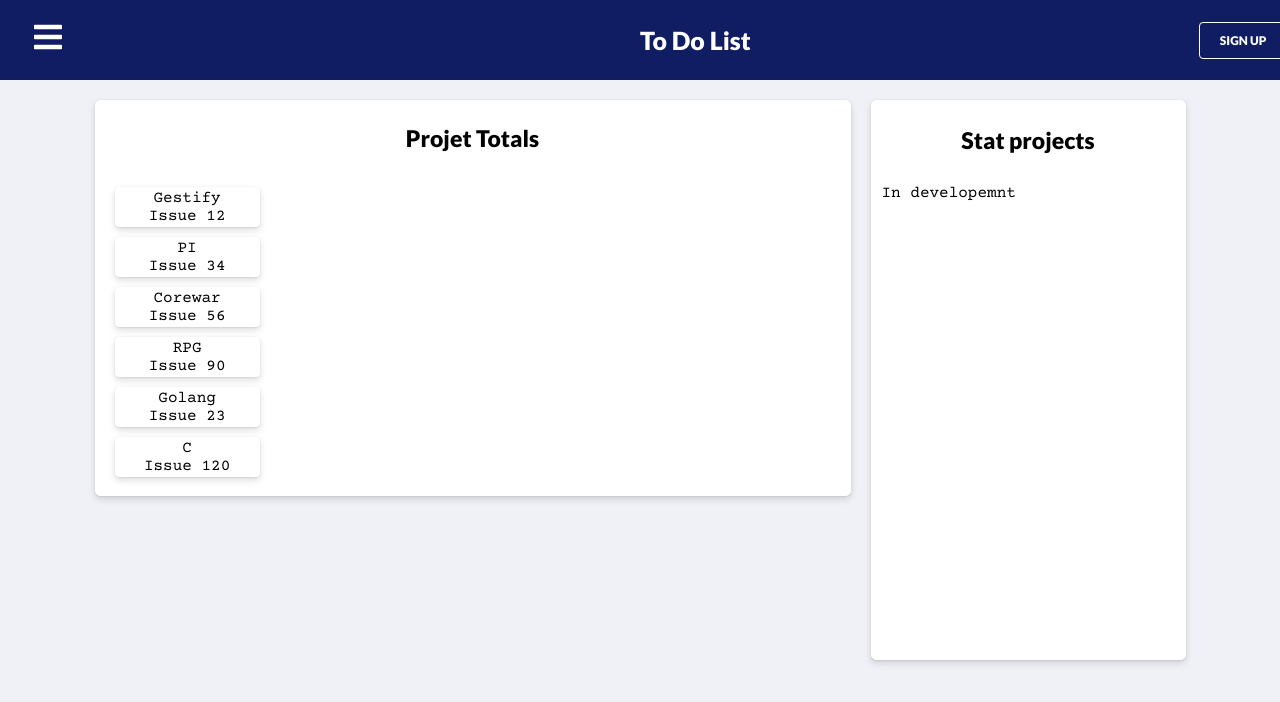
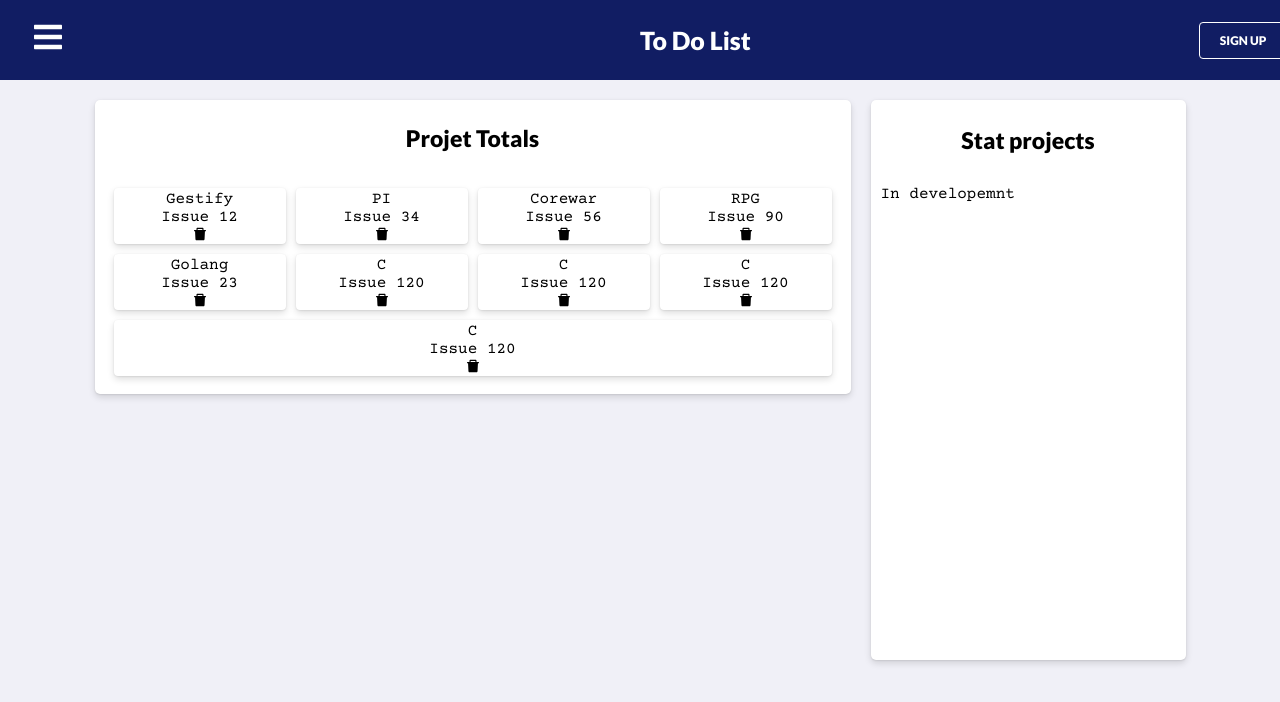
Before and after one commit to ClementBolin/to-do-list, a React (Create React App) app: page / in a window 1280 px wide. Shown: the top 702 px of the page. Built offline with nearby package versions, Linux system fonts and the light colour scheme.

Commit message:
fix(master): board project css in BoardInfo component

```diff
--- a/src/components/BoardInfo/BoardInfo.scss
+++ b/src/components/BoardInfo/BoardInfo.scss
@@ -8,6 +8,7 @@
     border: none;
     border-radius: 5px;
     font-family: 'Courier Prime', monospace;
+    background-color: var(--primary);
     box-shadow: 0 3.2px 7.2px 0 rgba(0,0,0,.132), 0 0.6px 1.8px 0 rgba(0,0,0,.108);
 }
 
@@ -53,9 +54,17 @@
 
 // color
 
+
 // data
-.board--data {
+
+.board--project {
     display: flex;
+    flex-wrap: wrap;
+}
+
+.board--data-project {
+    display: flex;
+    flex: 1 0 21%;
     flex-direction: column;
     align-items: center;
     justify-content: center;
--- a/src/components/BoardInfo/BoardInfo.tsx
+++ b/src/components/BoardInfo/BoardInfo.tsx
@@ -1,4 +1,5 @@
 import React from 'react';
+import * as AiIcons from 'react-icons/ai';
 import './BoardInfo.scss'
 
 const STYLES = ['board--primary'];
@@ -39,25 +40,27 @@ export const BoardInfo = ({
 
     return (
         <div
-            className={`board ${checkBoardStyle} ${checkBoardSize} ${checkBoardColor}`}
+            className={`board  ${checkBoardSize} ${checkBoardColor}`}
             onClick={onClick}
         >
+            <div className={`${checkBoardStyle}`}>
                 <p className={titleStyle} >{title}</p>
+            </div>
                 {type == "project" ?
-                data?.map((item, i) => {
+                    <div className="board--project">
+                        {data?.map((item, i) => {
                             return (
-                        <div className="board--data">
+                                <div className="board--data-project">
                                     <p>{item.projectName}</p>
                                     <p>Issue {item.totalIssue}</p>
+                                    <AiIcons.AiFillDelete />
                                 </div>
                             )
-                })
+                        })}
+                    </div>
                     :
                     <p>In developemnt</p>
                 }
-            {/* {content === undefined ? <p>{children}</p> :
-            <div dangerouslySetInnerHTML={{__html: content}} />
-            } */}
         </div>
     )
 }
--- a/src/container/home/home.tsx
+++ b/src/container/home/home.tsx
@@ -15,6 +15,9 @@ export function Home(props: any): any {
                 </div>
                 <Switch>
                     <Route path="/" />
+                    {/* <Route path="/mail" />
+                    <Route path="project" />
+                    <Route path="/contact" /> */}
                 </Switch>
             </Router>
         </div>
@@ -46,4 +49,14 @@ const FakeData = [
         projectName: "C",
         totalIssue: 120,
     },
+    {
+        projectName: "C",
+        totalIssue: 120,
+    },    {
+        projectName: "C",
+        totalIssue: 120,
+    },    {
+        projectName: "C",
+        totalIssue: 120,
+    },
 ]
```
Lines whose indentation alone changed are shown as unchanged.
